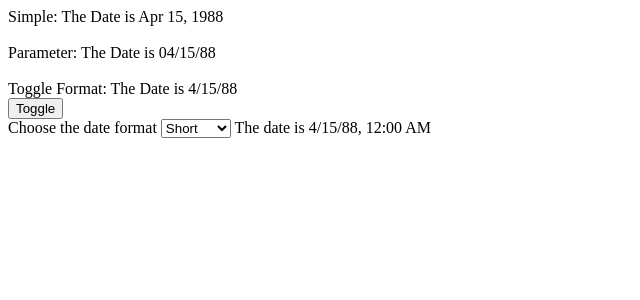
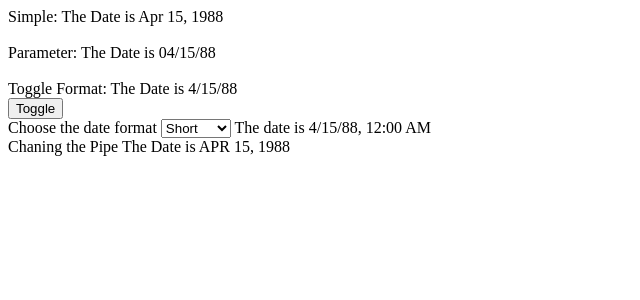
Before and after one commit to SarvM/angular-samples, an Angular app: page / in a window 1280 px wide. Shown: the top 300 px of the page, without its empty margins (0-640 px from the left). Built offline with nearby package versions, Linux system fonts and the light colour scheme.

Commit message:
1 file modified

```diff
--- a/src/app/play-pipe/play-pipe.component.html
+++ b/src/app/play-pipe/play-pipe.component.html
@@ -23,3 +23,8 @@
 
   The date is {{birthday | date: selectFormat}}
 </div>
+
+<div>
+  Chaning the Pipe
+  The Date is {{birthday | date | uppercase}}
+</div>
```
